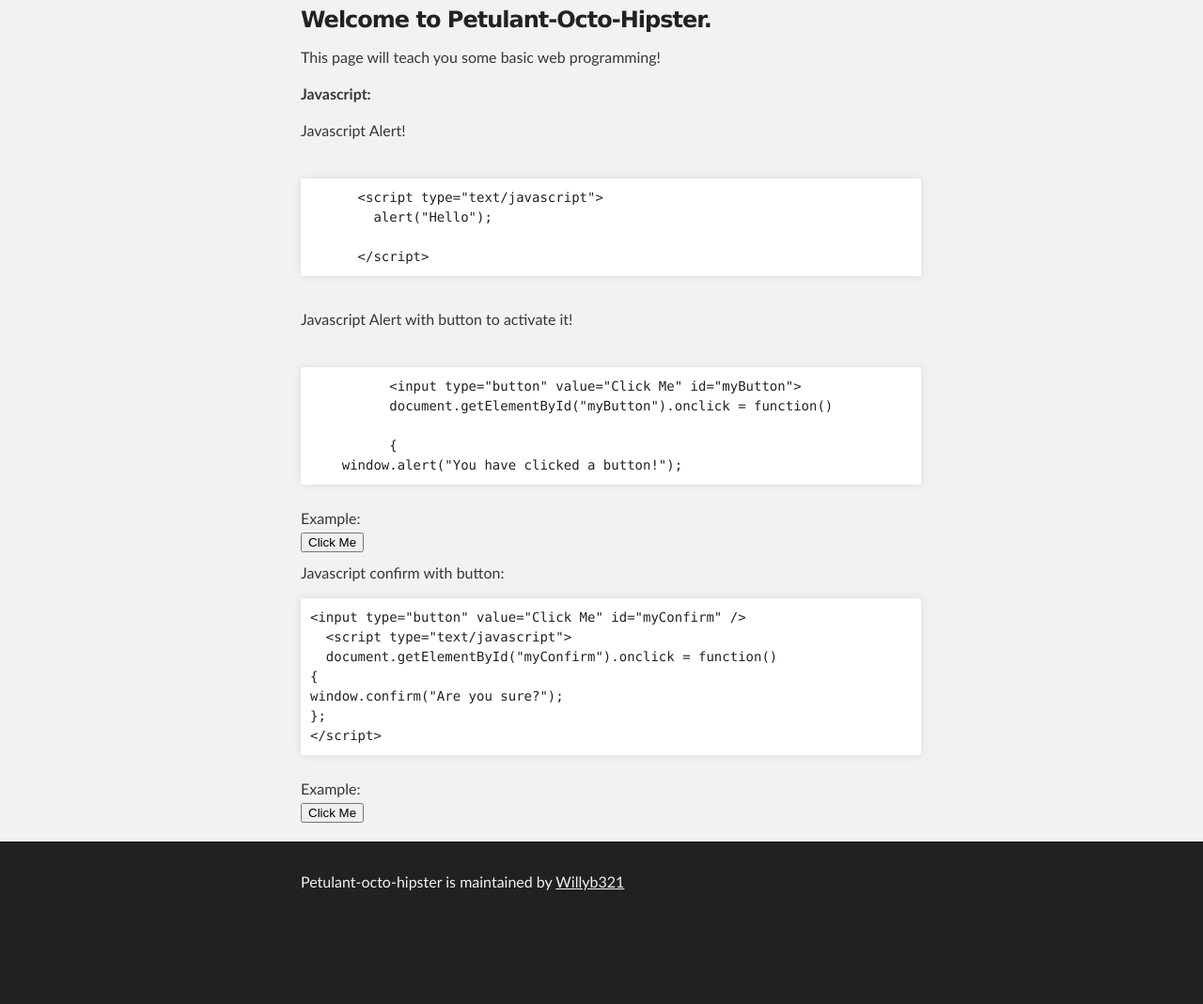
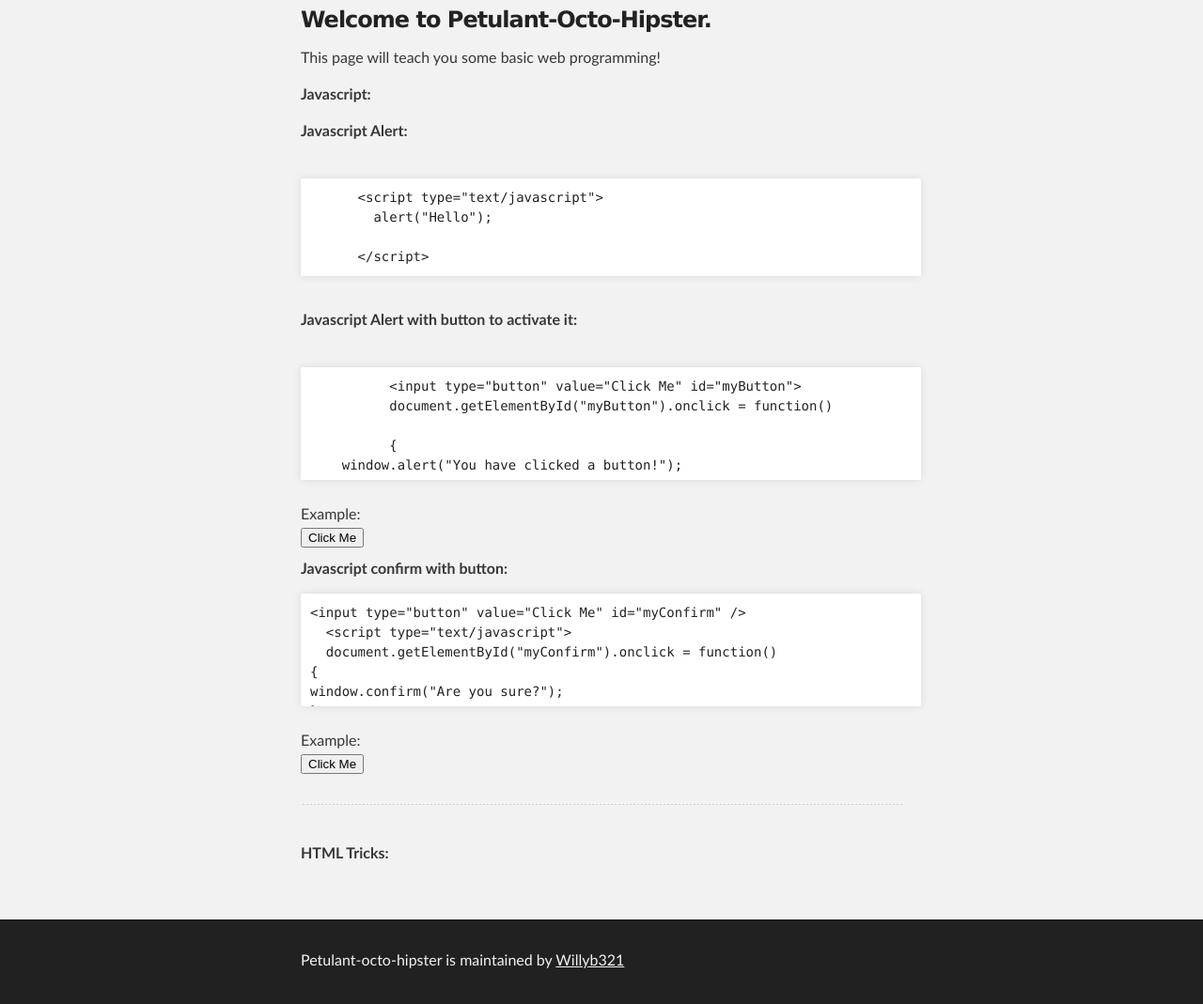
Before and after one commit to willyb321/petulant-octo-hipster, a plain HTML site: page iptproject.html in a window 1280 px wide. Shown: the part 257-1326 px from the top of the page at 94% size. Before the commit the page ends 1243 px from the top, so only its background shows below. Drawn offline with Linux system fonts and the light colour scheme.

Commit message:
fixed stuff
added stuff

```diff
--- a/iptproject.html
+++ b/iptproject.html
@@ -40,13 +40,13 @@
 
 <p>This page will teach you some basic web programming!</br></p>
 <p><strong>Javascript:</strong></p>
-<p>Javascript Alert!</p></br>
+<p><strong>Javascript Alert:</strong></p></br>
 <pre>
       &lt;script type="text/javascript"&gt;
         alert("Hello");</br>
       &lt;/script&gt;
 </pre></br>
-    <p>Javascript Alert with button to activate it!</p></br>
+    <p><strong>Javascript Alert with button to activate it:</strong></p></br>
 <pre>
           &lt;input type="button" value="Click Me" id="myButton"&gt;
           document.getElementById("myButton").onclick = function()</br>
@@ -63,7 +63,7 @@
 };
   </script>
 </br>
-<p>Javascript confirm with button:</p>
+<p><strong>Javascript confirm with button:</strong></p>
 <pre>
 &lt;input type="button" value="Click Me" id="myConfirm" /&gt;
   &lt;script type="text/javascript"&gt;
@@ -80,11 +80,14 @@ window.confirm("Are you sure?");
 {
 window.confirm("Are you sure?");
 };
-</script>
-        </div>
-    </section>
+</script></br></br><hr></br>
 
-    <!-- FOOTER  -->
+<strong><p>HTML Tricks:</p></strong></br>
+
+        <!-- main section div--></div>
+    <!-- main section--></section>
+
+    <!-- footer  -->
     <div id="footer_wrap" class="outer">
       <footer class="inner">
         <p class="copyright">Petulant-octo-hipster is maintained by <a href="https://github.com/willyb321">Willyb321</a></p>
--- a/stylesheets/stylesheet.css
+++ b/stylesheets/stylesheet.css
@@ -34,12 +34,6 @@ article, aside, details, figcaption, figure,
 footer, header, hgroup, menu, nav, section {
   display: block;
 }
-
-hr{
-  width:100vw;
-  justify-content:center;
-  position:absolute;
-}
 ol, ul {
   list-style: none;
 }
@@ -52,6 +46,11 @@ table {
 /*******************************************************************************
 Theme Styles
 *******************************************************************************/
+pre{
+  max-height:100px;
+  overflow:auto;
+}
+
 head {
   a:link {
     color:white
```
